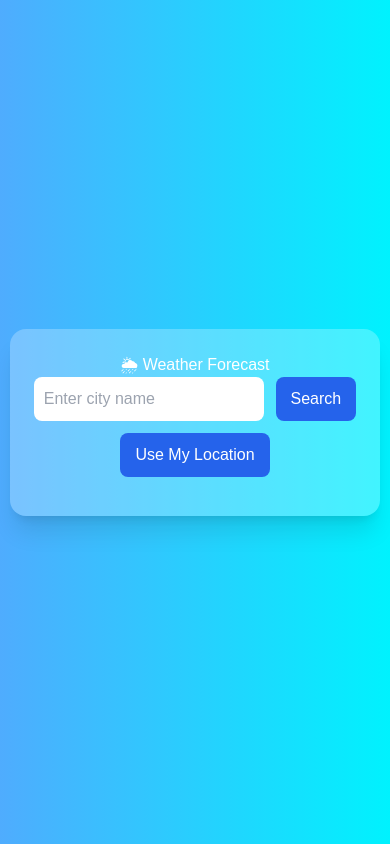
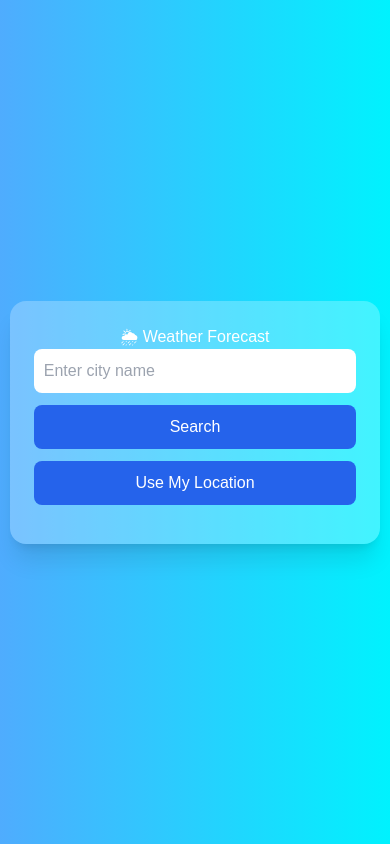
Before and after one commit to TamannaArora21/weather-forecast-app, a plain HTML site: page INDEX.HTML in a window 390 px wide. Drawn offline with nearby package versions, Linux system fonts and the light colour scheme.

Commit message:
Improve responsiveness for mobile screens using media queries

```diff
--- a/style.css
+++ b/style.css
@@ -131,3 +131,14 @@ body.clear {
 body.clouds {
   background: linear-gradient(to right, #bdc3c7, #2c3e50);
 }
+/* Responsive design for small screens */
+@media (max-width: 600px) {
+  .card {
+    padding: 8px;
+  }
+
+  button {
+    width: 100%;
+    margin-bottom: 8px;
+  }
+}
```
